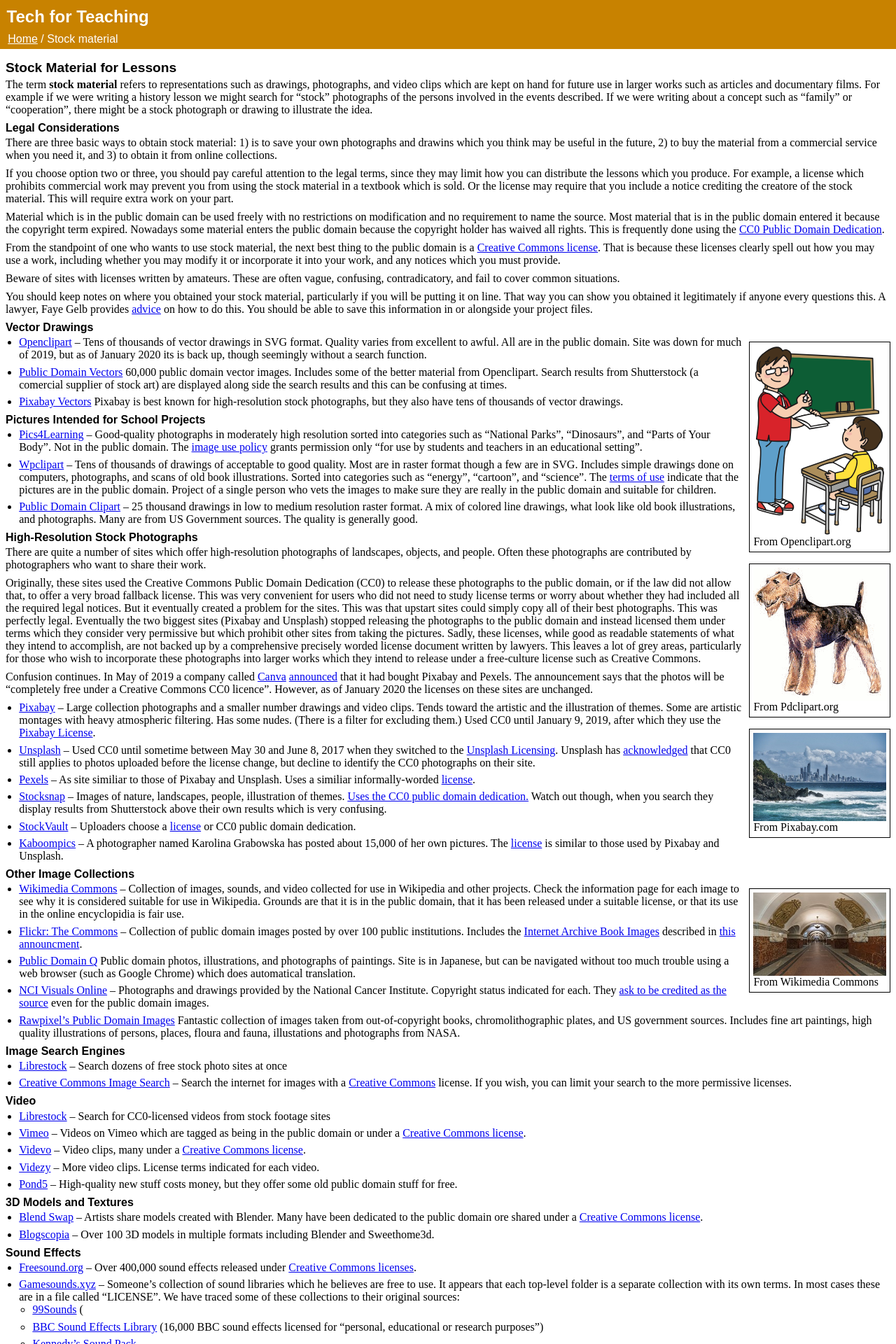
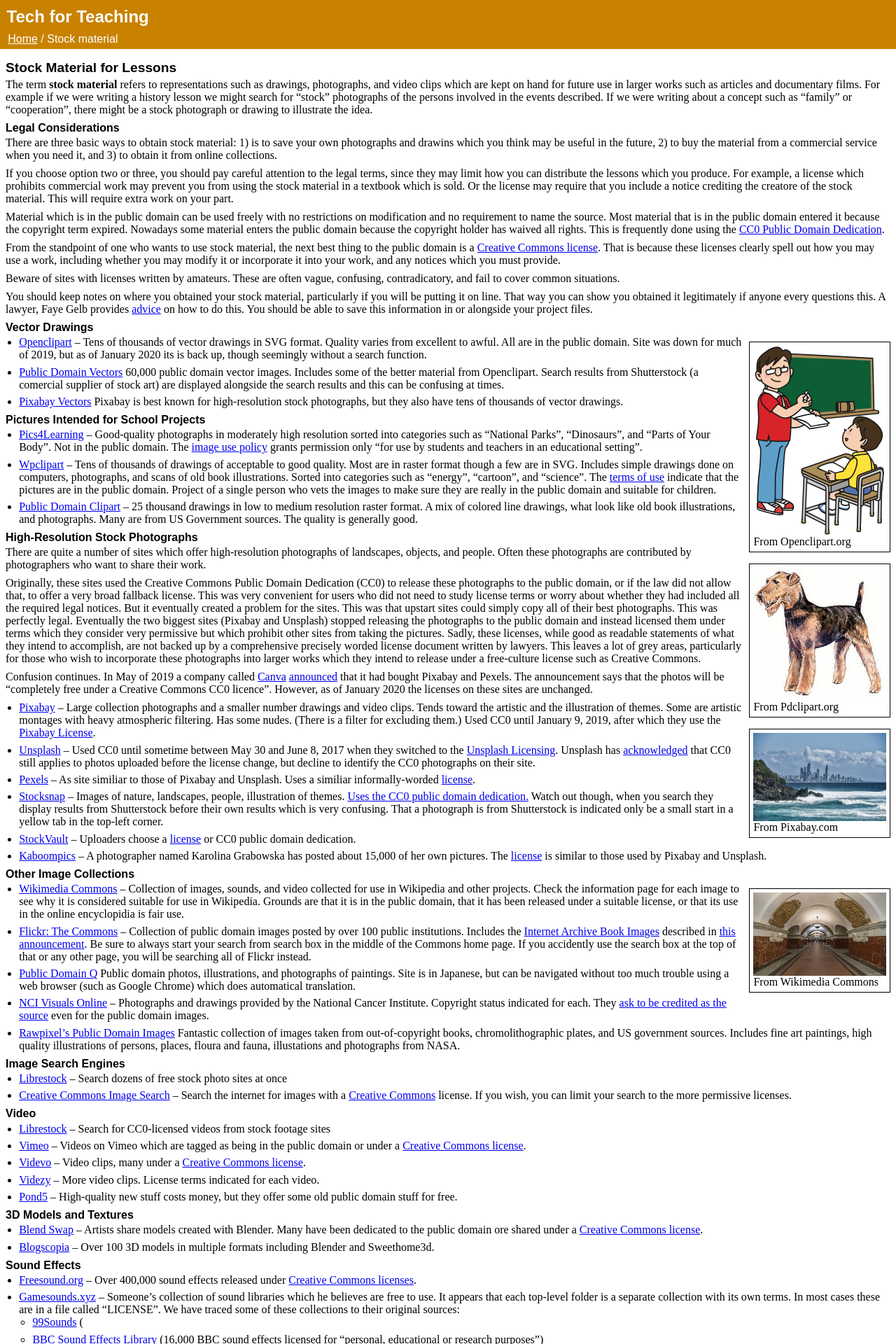
Before and after one commit to david672orford/tech-for-teaching, a Jekyll site: the page built from stock-material/index.md, in a window 1280 px wide. Shown: the top 1920 px of the page at 70% size. Built offline with Jekyll 4.4.1, drawn with Linux system fonts in a browser that asks for light colours; our own code applies the rules of GitHub Pages for plain Markdown files.

Commit message:
added caution about searching Flickr commons

```diff
--- a/stock-material/index.md
+++ b/stock-material/index.md
@@ -58,7 +58,7 @@ your project files.
 	60,000 public domain vector images. Includes some of the better
 	material from Openclipart.
 	Search results from Shutterstock (a comercial supplier of stock art)
-	are displayed along side the search results and this can be confusing at times.
+	are displayed alongside the search results and this can be confusing at times.
 * [Pixabay Vectors](https://pixabay.com/vectors/)
 	Pixabay is best known for high-resolution stock photographs, but they also
 	have tens of thousands of vector drawings.
@@ -142,8 +142,10 @@ as of January 2020 the licenses on these sites are unchanged.
 * [Stocksnap](https://stocksnap.io/) --
 	Images of nature, landscapes, people, illustration of themes. [Uses the
 	CC0 public domain dedication.](https://stocksnap.io/license)
-	Watch out though, when you search they display
-	results from Shutterstock above their own results which is very confusing.
+	Watch out though, when you search they display results from Shutterstock
+	before their own results which is very confusing. That a photograph is
+	from Shutterstock is indicated only be a small start in a yellow tab
+	in the top-left corner.
 * [StockVault](https://www.stockvault.net) --
 	Uploaders choose a [license](https://www.stockvault.net/terms-of-use)
 	or CC0 public domain dedication.
@@ -168,7 +170,10 @@ as of January 2020 the licenses on these sites are unchanged.
 * [Flickr: The Commons](https://www.flickr.com/commons) --
 	Collection of public domain images posted by over 100 public institutions.
 	Includes the [Internet Archive Book Images](https://www.flickr.com/photos/internetarchivebookimages/)
-	described in [this announcment](https://blog.archive.org/2014/08/29/millions-of-historic-images-posted-to-flickr/).
+	described in [this announcement](https://blog.archive.org/2014/08/29/millions-of-historic-images-posted-to-flickr/).
+	Be sure to always start your search from search box in the middle of the
+	Commons home page. If you accidently use the search box at the top of that
+	or any other page, you will be searching all of Flickr instead.
 * [Public Domain Q](https://publicdomainq.net/)
 	Public domain photos, illustrations, and photographs of paintings. Site is in
 	Japanese, but can be navigated without too much trouble using a web browser
```
